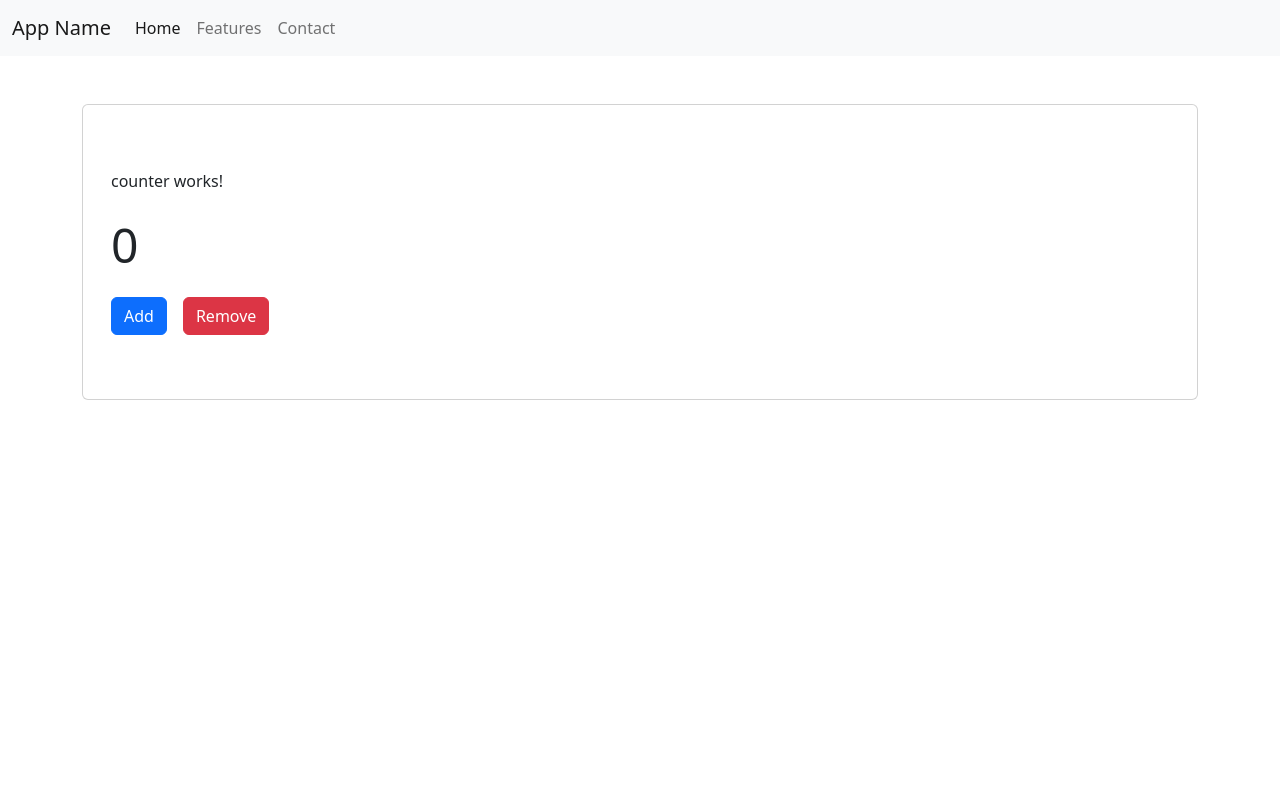
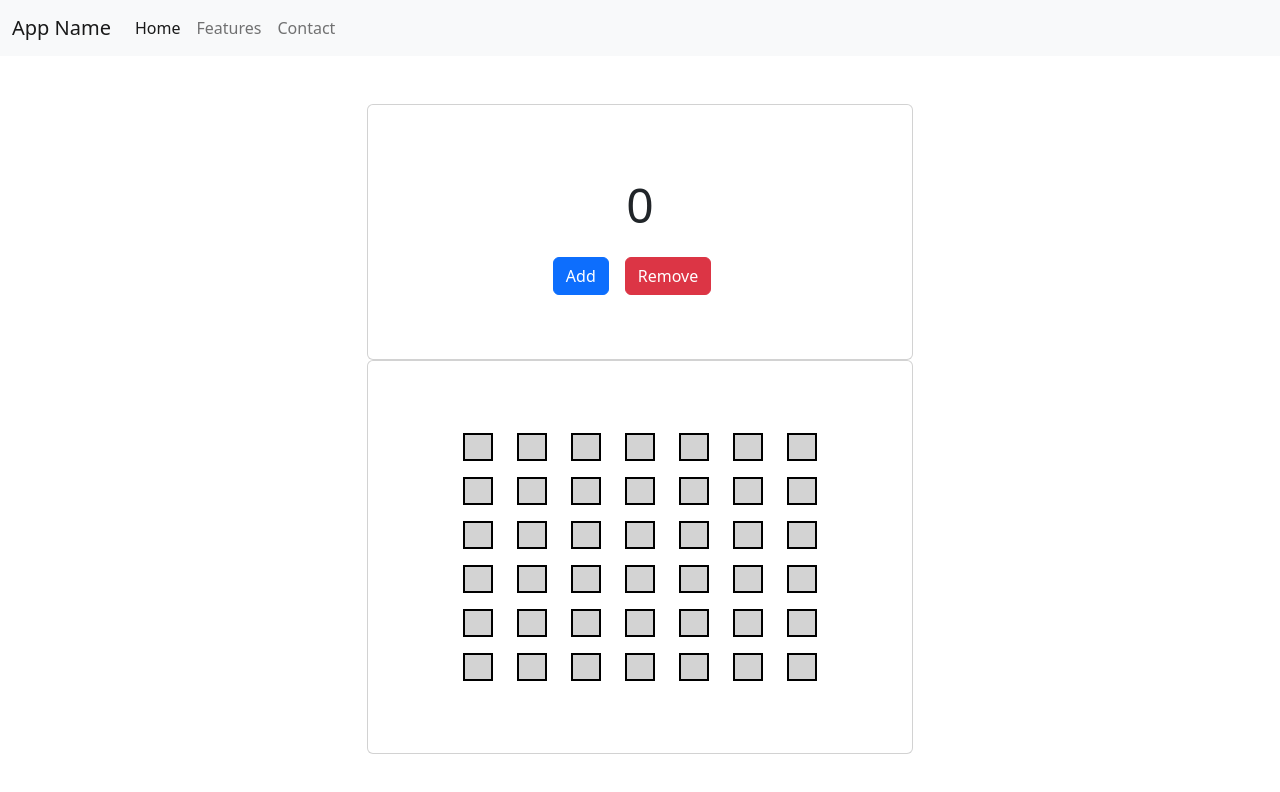
Before and after one commit to rkline122/angular-practice, an Angular app: page / in a window 1280 px wide. Shown: the top 792 px of the page. Built offline with nearby package versions, Linux system fonts and the light colour scheme.

Commit message:
Added a grid thing. Maybe I'll make connect 4?

```diff
--- a/src/app/app.component.html
+++ b/src/app/app.component.html
@@ -1,8 +1,17 @@
 <app-header></app-header>
 <div class="container py-5">
-    <div class="card py-5 center">
-        <div class="card-body">
-            <app-counter></app-counter>
+    <div class="row">
+        <div class="col-md-6 mx-auto">
+            <div class="card py-5 center">
+                <div class="card-body d-flex justify-content-center">
+                    <app-counter></app-counter>
+                </div>
+            </div>
+
+            <div class="card py-5 center">
+                <div class="card-body d-flex justify-content-center">
+                    <app-grid></app-grid>
+                </div>
+            </div>
         </div>
-    </div>
 </div>
--- a/src/app/components/card/card.component.html
+++ /dev/null
@@ -1 +0,0 @@
-<p>card works!</p>
--- /dev/null
+++ b/src/app/components/cell/cell.component.html
@@ -0,0 +1,2 @@
+<div class="circle" [style.background]="color" style="border: 2px solid black; ">
+<app-button (btnClick)="toggle()"></app-button>
--- /dev/null
+++ b/src/app/components/cell/cell.component.ts
@@ -0,0 +1,23 @@
+import { Component, Input } from '@angular/core';
+
+@Component({
+  selector: 'app-cell',
+  templateUrl: './cell.component.html',
+  styleUrls: ['./cell.component.css']
+})
+export class CellComponent {
+  @Input() color : string = '';
+  active : boolean = false;
+
+
+  toggle(){
+    if(this.active){
+      this.color = 'lightgrey';
+      this.active = false;
+    }else{
+      this.color = 'blue';
+      this.active = true;
+    }
+
+  }
+}
--- a/src/app/components/counter/counter.component.html
+++ b/src/app/components/counter/counter.component.html
@@ -1,6 +1,5 @@
 <div class="container center">
-    <p>counter works!</p>
-    <p style="font-size: 3rem;">{{count}}</p>
+    <p style="font-size: 3rem; text-align: center;">{{count}}</p>
     <app-button text="Add" type="btn btn-primary" (btnClick)="addToCount()"></app-button>
     <app-button class="px-3" text="Remove" type="btn btn-danger" (btnClick)="removeFromCount()"></app-button>
 </div>
--- /dev/null
+++ b/src/app/components/grid/grid.component.html
@@ -0,0 +1,17 @@
+<div class="container">
+    <div class="row row row-cols-auto">
+      <div class="col">
+        <div class="board">
+          <ng-container *ngFor="let row of [0, 1, 2, 3, 4, 5]">
+            <div class="row py-2">
+              <ng-container *ngFor="let col of [0, 1, 2, 3, 4, 5, 6]">
+                <div class="col">
+                    <app-cell class="{{colors[board[row][col]]}}" color="lightgrey"></app-cell>
+                  </div>
+              </ng-container>
+            </div>
+          </ng-container>
+        </div>
+      </div>
+    </div>
+  </div>
--- /dev/null
+++ b/src/app/components/grid/grid.component.ts
@@ -0,0 +1,25 @@
+import { Component } from '@angular/core';
+
+
+interface NumberArray{
+  [index: number]: number;
+}
+
+@Component({
+  selector: 'app-grid',
+  templateUrl: './grid.component.html',
+  styleUrls: ['./grid.component.css']
+})
+export class GridComponent {
+  colors : string[] = ['red', 'yellow']
+  board: NumberArray[] = [
+    [0, 0, 0, 0, 0, 0, 0],
+    [0, 0, 0, 0, 0, 0, 0],
+    [0, 0, 0, 0, 0, 0, 0],
+    [0, 0, 0, 0, 0, 0, 0],
+    [0, 0, 0, 0, 0, 0, 0],
+    [0, 0, 0, 0, 0, 0, 0],
+  ];
+
+
+}
```
Also changed, not shown: src/app/app.module.ts (+5 -3 lines), src/app/components/card/card.component.ts (deleted, +0 -10 lines), src/app/components/cell/cell.component.css (added), src/app/components/grid/grid.component.css (added), 2 other files (tests, documents, lock files or other folders).
